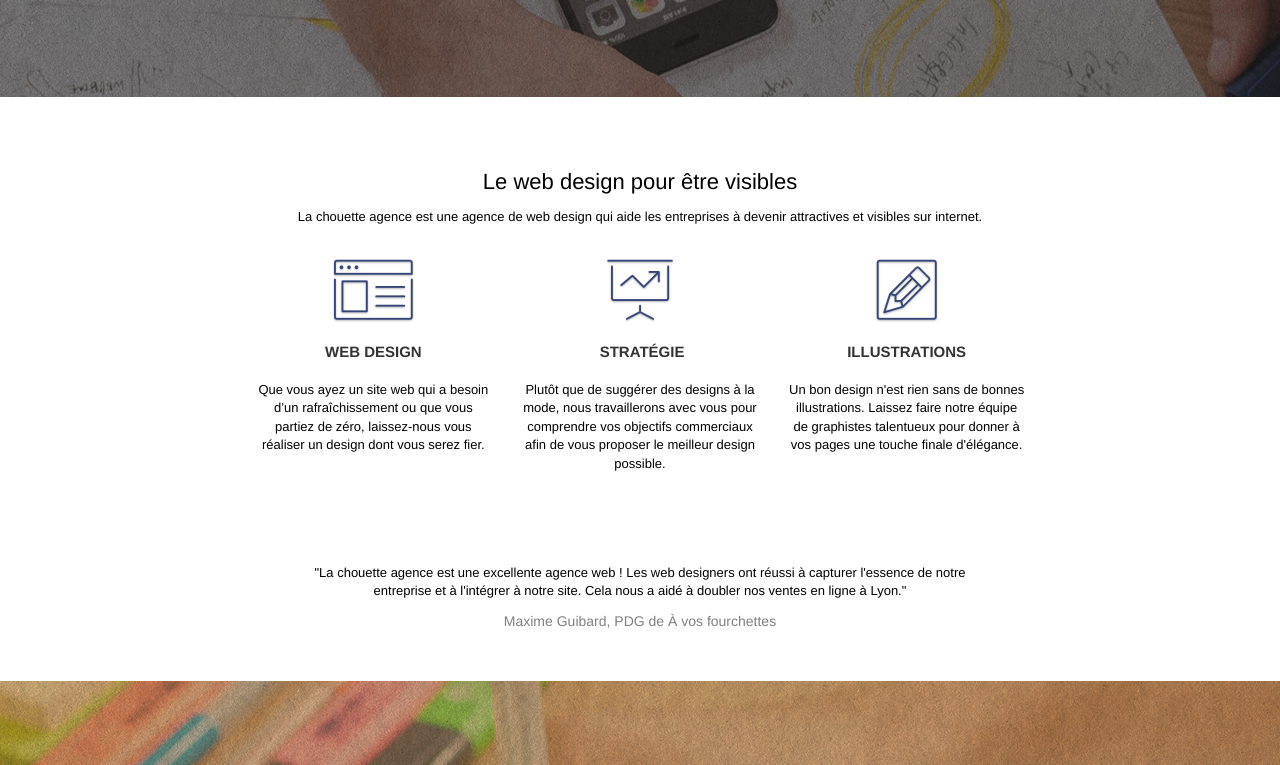
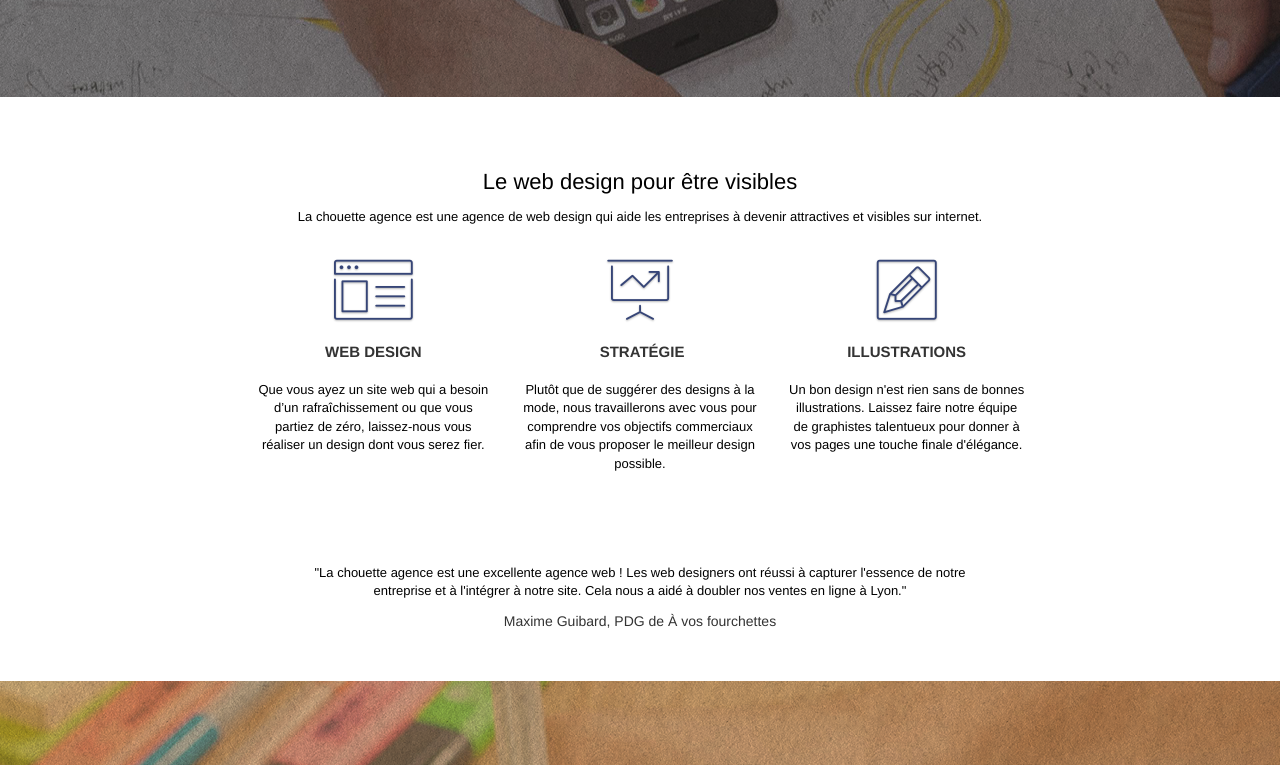
Before and after one commit to Lunadea-Irae/BeatriceDeLORENZI_4_18082021, a plain HTML site: page index.html in a window 1280 px wide. Shown: the part 435-1200 px from the top of the page. Drawn offline with Linux system fonts and the light colour scheme.

Commit message:
changement ratio citation

```diff
--- a/style.css
+++ b/style.css
@@ -191,11 +191,6 @@ a:hover {
 .d-bloc .panel .btn-wire:hover {
     color: rgba(0, 0, 0, .7);
     border-color: rgba(0, 0, 0, .3);
-}
-
-.d-bloc .panel,
-.l-bloc {
-    color: rgba(0, 0, 0, .5);
 }
 
 .d-bloc .panel button:hover,
```
